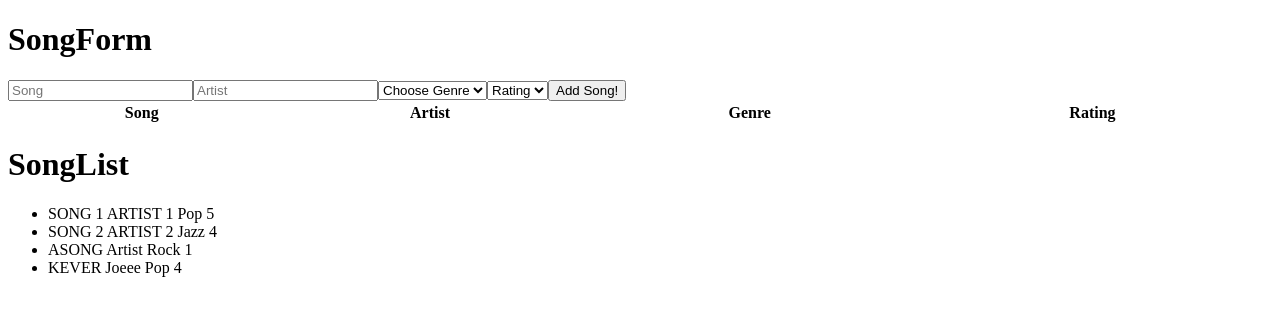
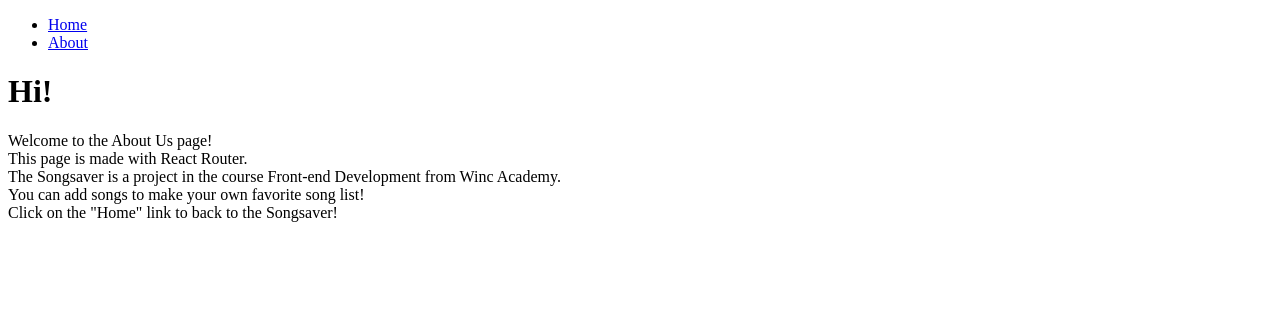
Before and after one commit to RianneBult/assignment_songsaver, a React (Create React App) app in the folder songsaver/: page /About in a window 1280 px wide. Shown: the top 316 px of the page. Built offline with nearby package versions, Linux system fonts and the light colour scheme.

Commit message:
Added Routing

```diff
--- a/songsaver/package.json
+++ b/songsaver/package.json
@@ -8,6 +8,7 @@
     "@testing-library/user-event": "^13.5.0",
     "react": "^18.2.0",
     "react-dom": "^18.2.0",
+    "react-router-dom": "^6.3.0",
     "react-scripts": "5.0.1",
     "web-vitals": "^2.1.4"
   },
--- a/songsaver/src/App.js
+++ b/songsaver/src/App.js
@@ -1,11 +1,26 @@
 import React from "react";
 
+import { Link, Route, Routes } from "react-router-dom";
+
 import SongOverview from "./components/SongOverview";
+import About from "./pages/About"
 
 function App() {
   return (
     <div className="App">
-      <SongOverview />
+      <nav>
+        <ul>
+          <li>
+            <Link to="/">Home</Link>
+          </li>
+          <li><Link to="/About">About</Link></li>
+        </ul>
+      </nav>
+      <Routes>
+        <Route path="/" element={<SongOverview />} />
+        <Route path="/About" element={<About />} />
+      </Routes>
+      {/* <SongOverview /> */}
     </div>
   )
 }
--- a/songsaver/src/index.js
+++ b/songsaver/src/index.js
@@ -1,6 +1,11 @@
 import React from 'react';
 import ReactDOM from 'react-dom/client';
 import App from './App';
+import { BrowserRouter } from "react-router-dom"
 
 const root = ReactDOM.createRoot(document.getElementById("root"));
-root.render(<App />);
+root.render(
+    <BrowserRouter>
+        <App />
+    </BrowserRouter>
+);
--- /dev/null
+++ b/songsaver/src/pages/About.js
@@ -0,0 +1,16 @@
+import React from "react";
+
+const About = () => {
+    return (
+        <div>
+            <h1>Hi!</h1>
+            <p>Welcome to the About Us page! <br /> This page is made with React Router. <br />
+                The Songsaver is a project in the course Front-end Development from Winc Academy. <br />
+                You can add songs to make your own favorite song list! <br />
+                Click on the "Home" link to back to the Songsaver!
+            </p>
+        </div>
+    )
+}
+
+export default About;
```
